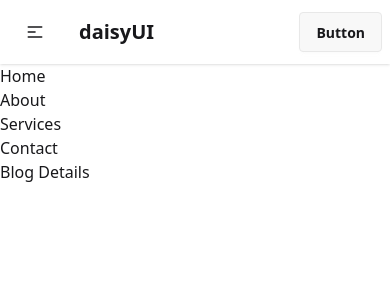
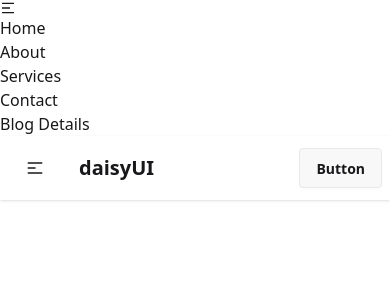
Before and after one commit to shafrinahamed097/price-option, a React (Vite) app: page / in a window 390 px wide. Shown: the top 300 px of the page. Built offline with nearby package versions, Linux system fonts and the light colour scheme.

Commit message:
create nav toggle and navbar animation

```diff
--- a/package.json
+++ b/package.json
@@ -12,8 +12,10 @@
   "dependencies": {
     "@tailwindcss/vite": "^4.1.11",
     "daisyui": "^5.0.43",
+    "prop-types": "^15.8.1",
     "react": "^19.1.0",
     "react-dom": "^19.1.0",
+    "react-icons": "^5.5.0",
     "tailwindcss": "^4.1.11"
   },
   "devDependencies": {
--- a/src/App.jsx
+++ b/src/App.jsx
@@ -6,12 +6,13 @@ import DaisyNav from './Components/DaisyNav/DaisyNav'
 import Navbar from './Components/NavBar/NavBar'
 
 function App() {
-  const [count, setCount] = useState(0)
+
 
   return (
    <>
+   <Navbar />
    <DaisyNav />
-   <Navbar />
+
 
    </>
   )
--- a/src/Components/Link/Link.jsx
+++ b/src/Components/Link/Link.jsx
@@ -1,3 +1,4 @@
+// import PropTypes from 'prop-types';
 
 const ComponentName = ({route}) => {
   return (
@@ -5,6 +6,9 @@ const ComponentName = ({route}) => {
   );
 };
 
+// Link.propTypes= {
+//   route: PropTypes.object
 
+// }
 
 export default ComponentName;
--- a/src/Components/NavBar/NavBar.jsx
+++ b/src/Components/NavBar/NavBar.jsx
@@ -1,26 +1,31 @@
-import Link from '../Link/Link';
+import { useState } from "react";
+import Link from "../Link/Link";
+import { RiMenu2Line } from "react-icons/ri";
+import { MdOutlineClose } from "react-icons/md";
 
-const ComponentName = () => {
+const NavBar = () => {
+  const [open, setOpen] = useState(false);
   const routes = [
     { id: 1, path: "/", name: "Home" },
     { id: 2, path: "/about", name: "About" },
     { id: 3, path: "/services", name: "Services" },
     { id: 4, path: "/contact", name: "Contact" },
-  { id: 5, path: "/blog/:id", name: "Blog Details" }
+    { id: 5, path: "/blog/:id", name: "Blog Details" },
   ];
 
   return (
     <nav>
+      <div className="md:hidden" onClick={() => setOpen(!open)}>
+        {open === true ? <MdOutlineClose /> : <RiMenu2Line />}
+      </div>
 
       <ul className="md:flex ">
-            {routes.map(route => <Link key={route.id} route={route} /> )}
+        {routes.map((route) => (
+          <Link key={route.id} route={route} />
+        ))}
       </ul>
-
-
     </nav>
   );
 };
 
-
-
-export default ComponentName;
+export default NavBar;
```
Also changed, not shown: 1 other file (tests, documents, lock files or other folders). Lines whose indentation alone changed are shown as unchanged.
